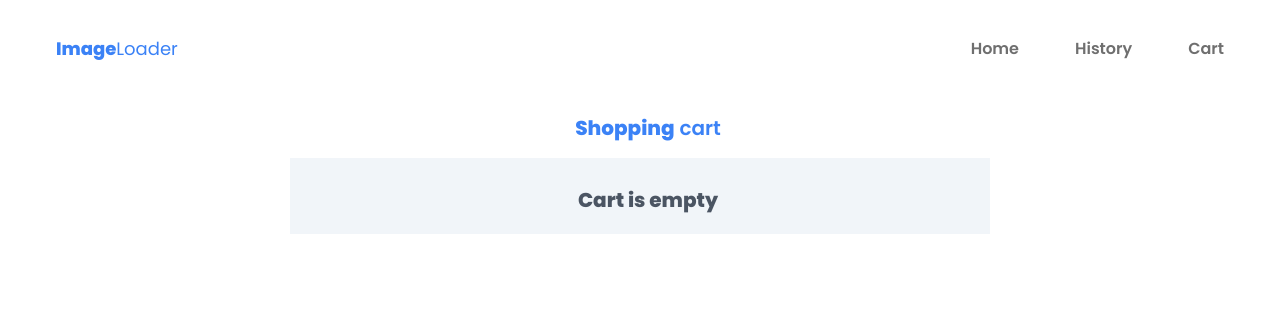
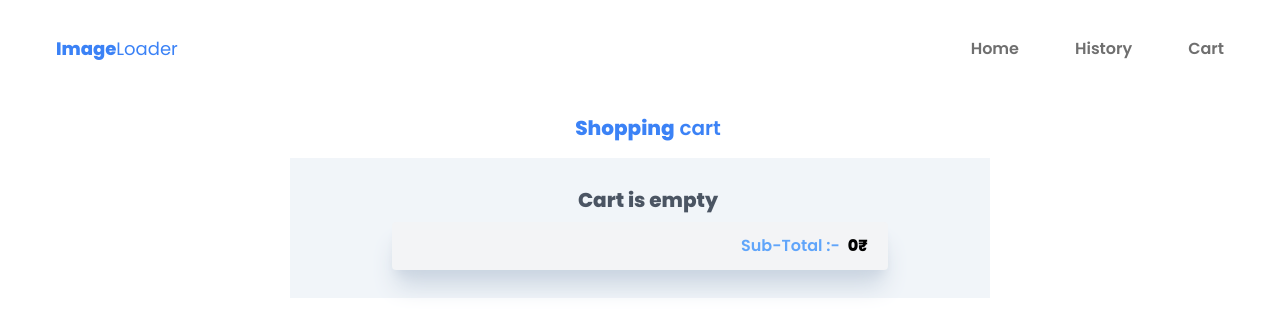
Before and after one commit to yogeshmohare/imageLoader, a React (Vite) app: page /imageLoader/cart in a window 1280 px wide. Shown: the top 336 px of the page. Built offline with nearby package versions, Linux system fonts and the light colour scheme.

Commit message:
add total price

```diff
--- a/src/components/Cart.jsx
+++ b/src/components/Cart.jsx
@@ -3,7 +3,7 @@ import Header from "../components/Header";
 const Cart = () => {
   const [cartData, setCartData] = useState([]);
   const [imageList, setImageList] = useState([]);
-
+  const [totalCartValue, setTotalCartValue] = useState(0);
   useEffect(() => {
     const Imglist = JSON.parse(localStorage.getItem("imageList"));
     const cartImglist = JSON.parse(localStorage.getItem("cartImageList"));
@@ -14,6 +14,14 @@ const Cart = () => {
       setCartData(cartImglist);
     }
   }, []);
+
+  useEffect(() => {
+    let totalValue = 0;
+    for (let cart of cartData) {
+      totalValue += cart.totalPrice;
+    }
+    setTotalCartValue(totalValue);
+  }, [cartData]);
 
   const addToCartFunct = (id, opr) => {
     const newImgList = imageList.map((img, ind) => {
@@ -29,11 +37,13 @@ const Cart = () => {
         return img;
       }
     });
+
     setCartData(cartNewData);
     localStorage.setItem("imageList", JSON.stringify(newImgList));
     localStorage.setItem("cartImageList", JSON.stringify(cartNewData));
     setImageList(newImgList);
   };
+
   return (
     <div className="min-h-screen max-w-[1200px] mx-auto  px-4 scroll-behavior: smooth ">
       {/* Header */}
@@ -46,34 +56,34 @@ const Cart = () => {
           </h5>
         </div>
         <div className="mb-10 justify-items-center content-start">
-          <ul className="md:w-3/5 m-auto bg-slate-100 p-5">
+          <ul className="w-full	 md:w-3/5 m-auto bg-slate-100 p-2 md:p-5">
             {cartData && cartData.length > 0 ? (
               cartData.map((img, index) => {
                 return (
                   <li
                     className="rounded my-2 h-24 overflow-hidden shadow-xl shadow-slate-300 bg-blue-50
-                        border-sky-300 border-l-1  w-4/5 md: w-3/4 m-auto items-center justify-between px-5
+                        border-sky-300 border-l-1  w-full md:w-11/12	 lg:w-3/4 m-auto items-center justify-between px-2 md:px-5
                         cursor-pointer flex"
                     key={index}
                   >
                     <img
                       src={img.url}
                       alt="Image"
-                      className="max-h-16 w-20 bg-cover rounded-md"
+                      className="max-h-14  md:max-h-16 w-14 md:w-20 bg-cover rounded-md"
                     />
                     <div className="flex justify-between">
-                      <h5 className="mr-4 mt-4 font-semibold">
-                        Total Price {img.totalPrice}
+                      <h5 className="mr-3 md:mr-4 mt-4 font-semibold text-sm md:text-base">
+                        Total Price {img.totalPrice} ₹
                       </h5>
                       {img.count !== 0 ? (
                         <div className="">
                           <button
-                            className="rounded-lg bg-blue-400 p-2 my-1 text-white border-spacing-2 border-solid border-2 border-sky-100 mr-1"
+                            className="rounded-lg bg-blue-400 p-2 my-1 text-white border-spacing-2 border-solid border-2 border-sky-100 "
                             onClick={() => addToCartFunct(img.id, "-")}
                           >
                             -
                           </button>
-                          <span className="mx-1">{img.count}</span>
+                          <span className="mx-2">{img.count}</span>
                           <button
                             className="rounded-lg bg-blue-400 p-2 my-2 text-white border-spacing-2 border-solid border-2 border-sky-100 mr-3"
                             onClick={() => addToCartFunct(img.id, "+")}
@@ -100,6 +110,18 @@ const Cart = () => {
                 </h5>
               </>
             )}
+            <li
+              className="rounded my-2 h-12 overflow-hidden shadow-xl shadow-slate-300 bg-gray-100
+                  border-sky-300 border-l-1  w-full md:w-11/12	 lg:w-3/4 m-auto items-center justify-end pr-5 md:px-5
+                  cursor-pointer flex"
+            >
+              <div className=" text-center">
+                <h5 className="mx-2 font-semibold text-blue-400">
+                  Sub-Total :-
+                </h5>
+              </div>
+              <h5 className=" font-bold">{totalCartValue}₹</h5>
+            </li>
           </ul>
         </div>
       </div>
--- a/src/components/Header.jsx
+++ b/src/components/Header.jsx
@@ -54,7 +54,7 @@ const Header = () => {
         <ul
           className={`duration-500 md:hidden gap-8 md:  bg-blue-400 fixed  top-[90px] ${
             !toggle ? "left-[-100%]" : "left-0"
-          } w-full`}
+          } w-full z-10`}
         >
           <li
             className="text-white p-2 ml-8 font-semibold hover:text-blue-500"
```
